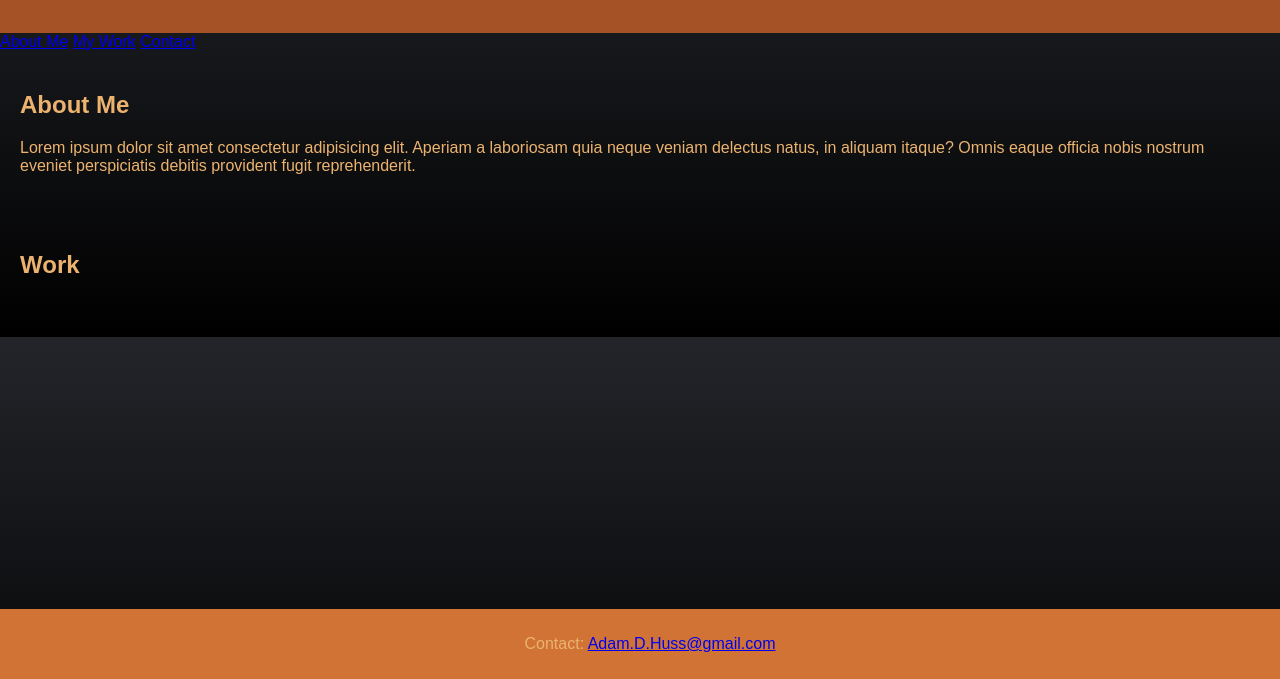
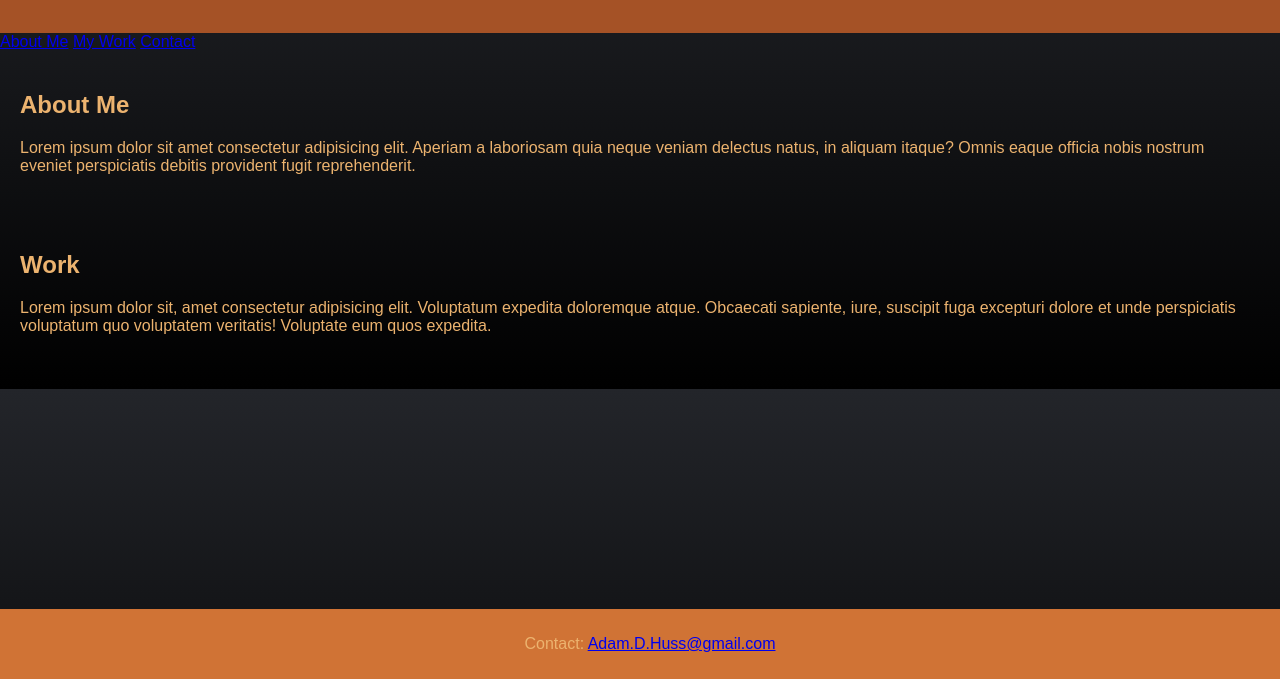
Before and after one commit to AHuss13/studious-octo-spork, a plain HTML site: page index.html in a window 1280 px wide. Shown: the part 121-800 px from the top of the page. Drawn offline with Linux system fonts and the light colour scheme.

Commit message:
added lorem to work text

```diff
--- a/index.html
+++ b/index.html
@@ -27,6 +27,7 @@
 
   <section id="work">
     <h2>Work</h2>
+    <p>Lorem ipsum dolor sit, amet consectetur adipisicing elit. Voluptatum expedita doloremque atque. Obcaecati sapiente, iure, suscipit fuga excepturi dolore et unde perspiciatis voluptatum quo voluptatem veritatis! Voluptate eum quos expedita.</p>
     <img src="" alt="">
     <img src="" alt="">
     <img src="" alt="">
```
